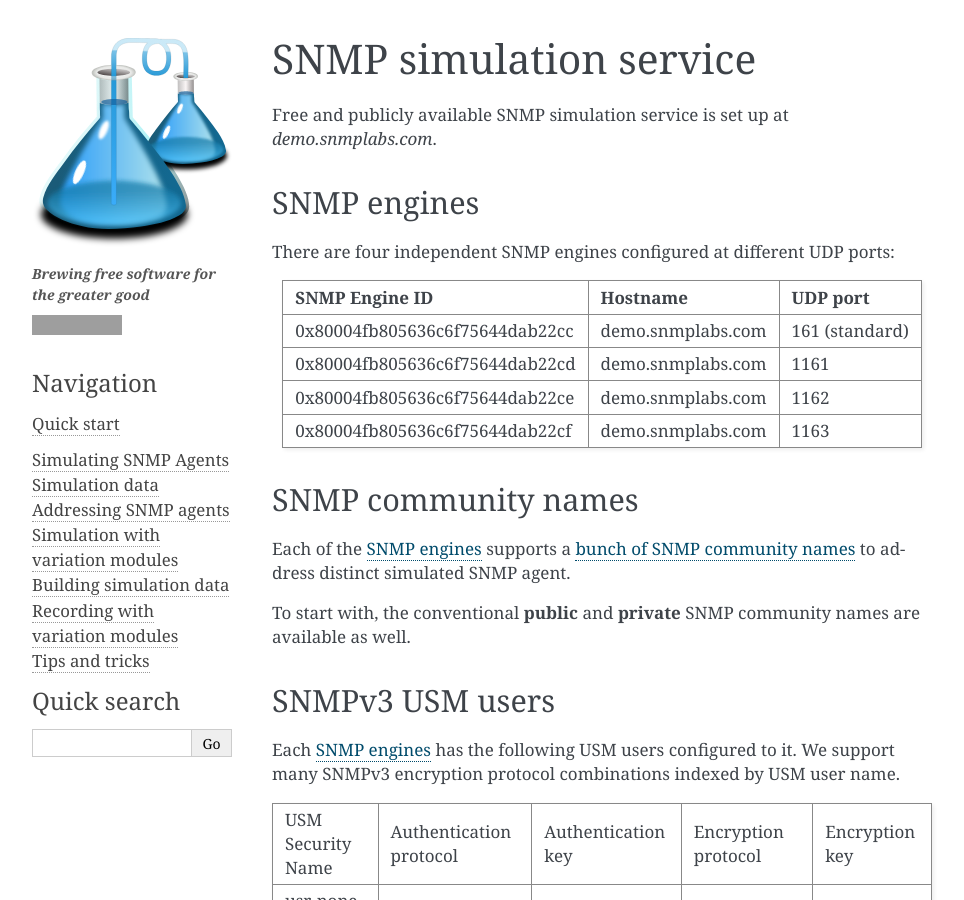
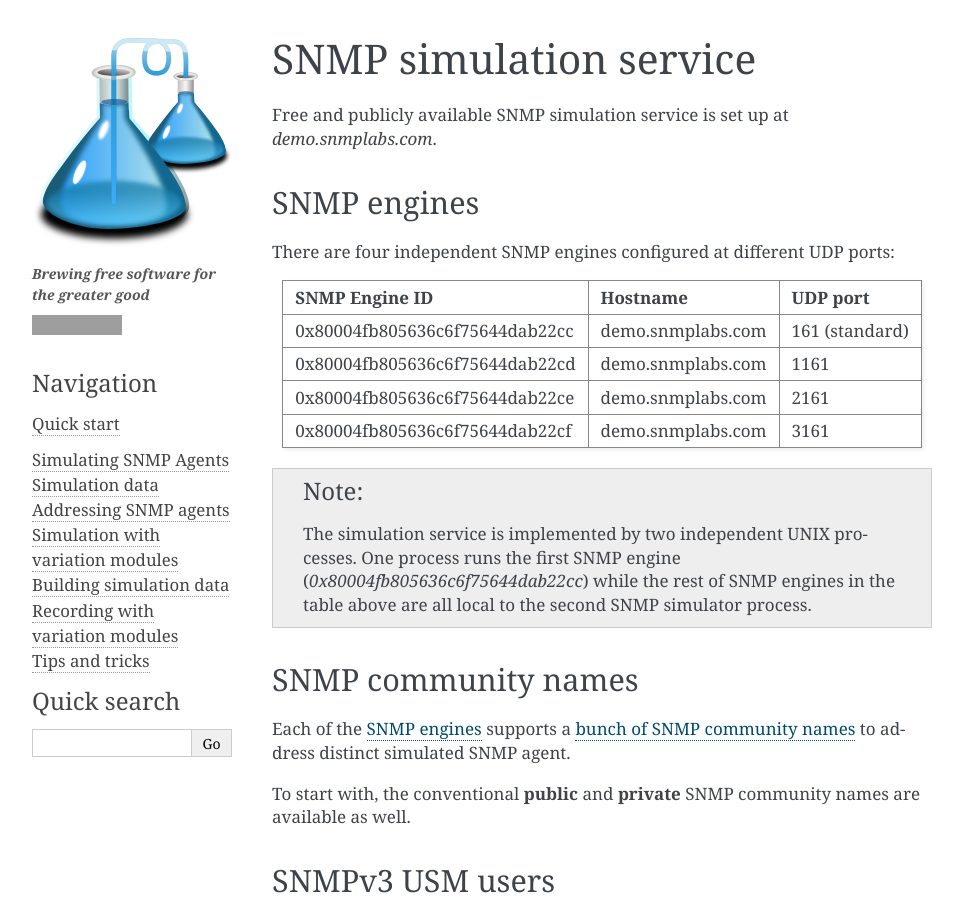
Before and after one commit to etingof/snmpsim, a Sphinx documentation site: the page built from docs/source/public-snmp-agent-simulator.rst, in a window 1280 px wide and 900 px high. Shown: the whole window, without its empty margins (148-1112 px from the left). Built offline with Sphinx 7.4.7, drawn with Linux system fonts in a browser that asks for light colours; some of the changed text lies outside the part shown; grey boxes are pictures that could not be loaded.

Commit message:
fixes to public snmp simulation service docs

```diff
--- a/docs/source/public-snmp-agent-simulator.rst
+++ b/docs/source/public-snmp-agent-simulator.rst
@@ -20,10 +20,17 @@ There are four independent SNMP engines configured at different UDP ports:
 +--------------------------------+-------------------+----------------+
 | 0x80004fb805636c6f75644dab22cd | demo.snmplabs.com | 1161           |
 +--------------------------------+-------------------+----------------+
-| 0x80004fb805636c6f75644dab22ce | demo.snmplabs.com | 1162           |
+| 0x80004fb805636c6f75644dab22ce | demo.snmplabs.com | 2161           |
 +--------------------------------+-------------------+----------------+
-| 0x80004fb805636c6f75644dab22cf | demo.snmplabs.com | 1163           |
+| 0x80004fb805636c6f75644dab22cf | demo.snmplabs.com | 3161           |
 +--------------------------------+-------------------+----------------+
+
+.. note::
+
+   The simulation service is implemented by two independent UNIX processes.
+   One process runs the first SNMP engine (*0x80004fb805636c6f75644dab22cc*)
+   while the rest of SNMP engines in the table above are all local to the
+   second SNMP simulator process.
 
 .. _simulated-community-names:
 
@@ -159,7 +166,7 @@ by USM user name.
 .. note::
 
    The *Triple DES* authentication algorithm is implemented according to
-   `draft-reeder-snmpv3-usm-3desede-00 <https://tools.ietf.org/html/draft-reeder-snmpv3-usm-3desede-00#section-5>`.
+   `draft-reeder-snmpv3-usm-3desede-00 <https://tools.ietf.org/html/draft-reeder-snmpv3-usm-3desede-00#section-5>`_.
    The AES-based privacy algorithms with key size 192bit+ are implemented along the lines of
    `draft-blumenthal-aes-usm-04 <https://tools.ietf.org/html/draft-blumenthal-aes-usm-04#section-3>`_)
    with either Reeder or Blumenthal  key localization.
```
